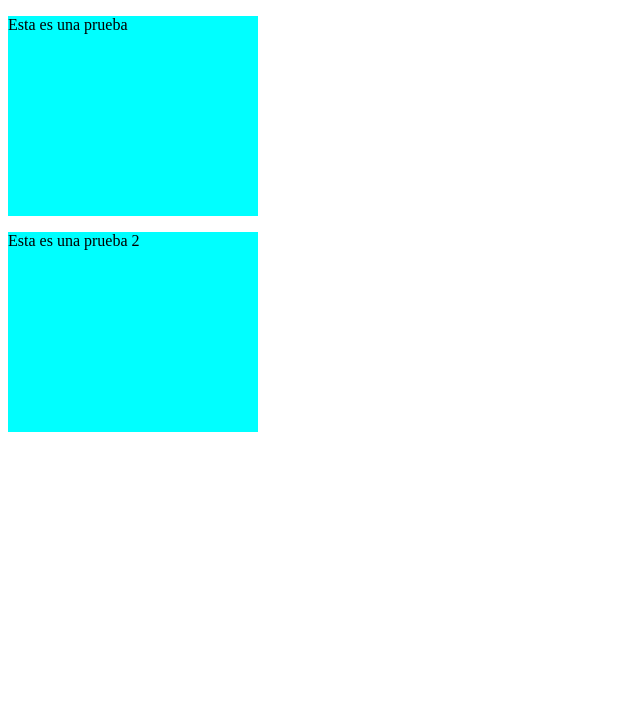
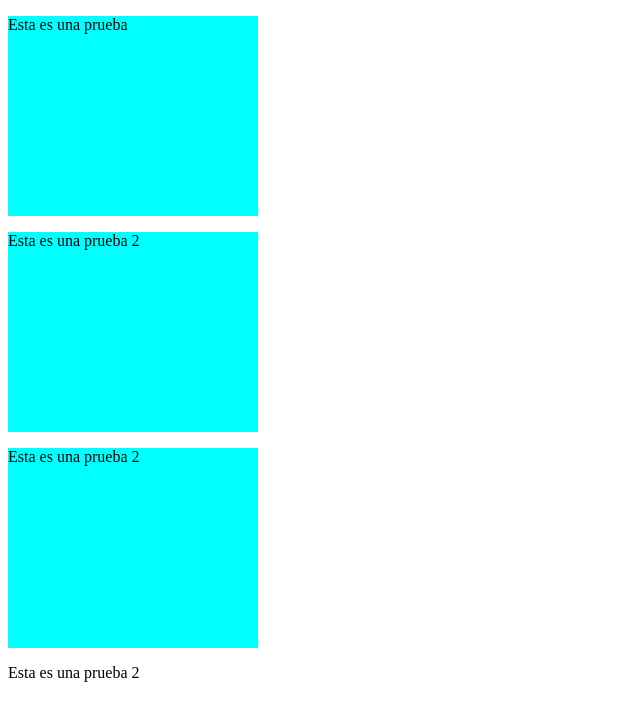
Before and after one commit to dcrespin10/cursogit, a plain HTML site: page index.html in a window 1280 px wide. Shown: the whole page, without its empty margins (0-640 px from the left). Drawn offline with Linux system fonts and the light colour scheme.

Commit message:
SE agrego parrafo 3 y 4 mas color de fondo a cada UNO

```diff
--- a/index.html
+++ b/index.html
@@ -16,5 +16,13 @@
         <p>Esta es una prueba 2</p>
     </div>
 
+    <div class="divo">
+        <p>Esta es una prueba 2</p>
+    </div
+
+    <div class="divo">
+        <p>Esta es una prueba 2</p>
+    </div
+
 </body>
 </html>
```
